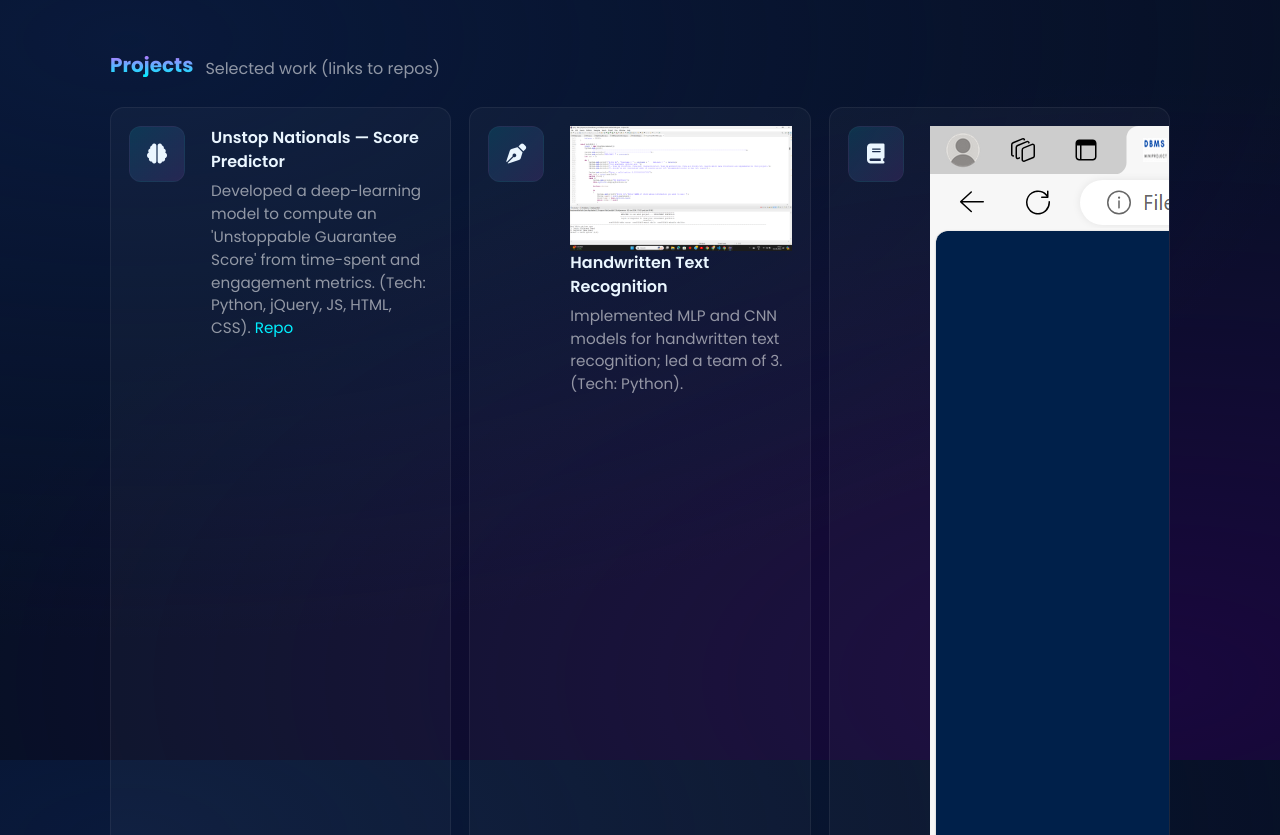
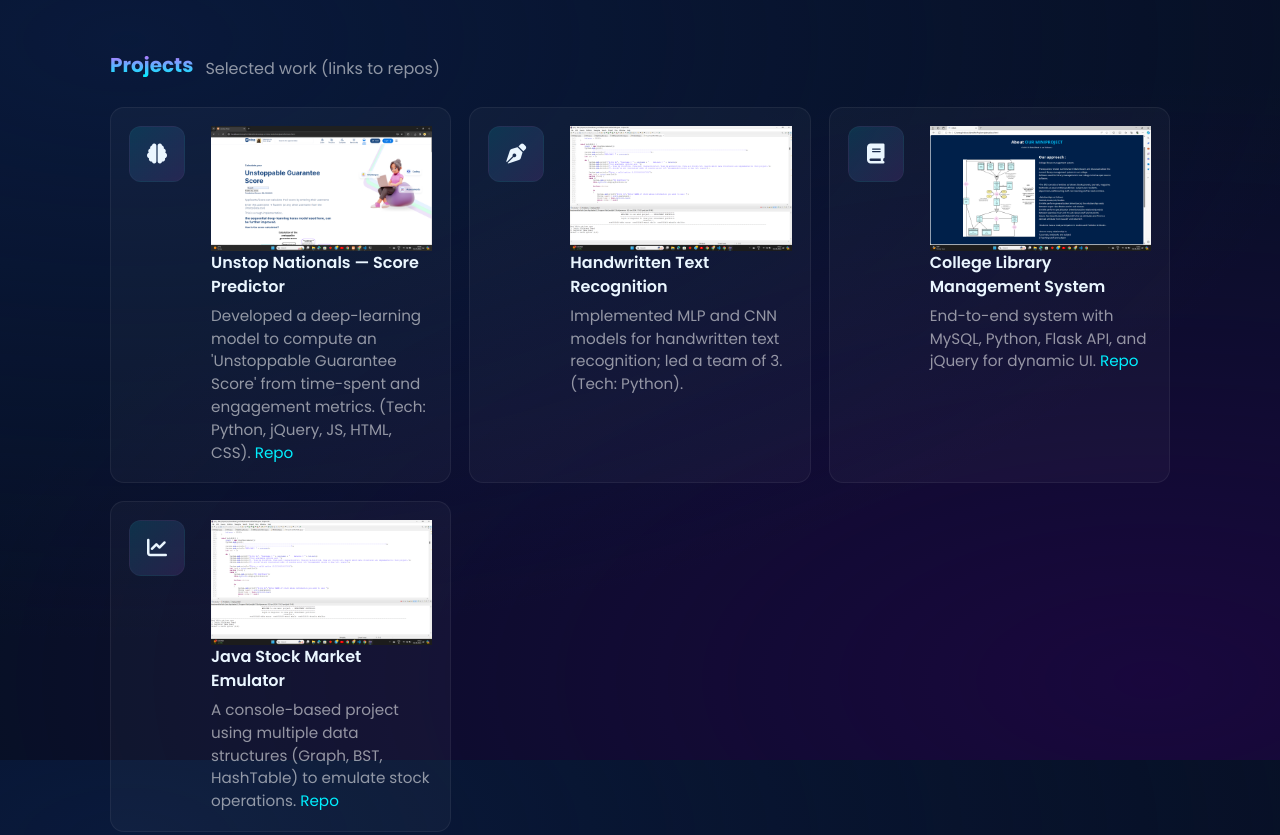
Before and after one commit to AbhaBarge/AbhaBarge.github.io, a plain HTML site: page index.html in a window 1280 px wide. Shown: the part 1640-2475 px from the top of the page. Drawn offline with nearby package versions, Linux system fonts and the light colour scheme; a small style sheet from the web is missing.

Commit message:
Update index.html

```diff
--- a/index.html
+++ b/index.html
@@ -380,6 +380,7 @@
       <div class="card-futuristic d-flex" style="gap:12px;">
         <div class="card-icon"><i class="fa-solid fa-brain"></i></div>
         <div>
+          <i><img src="images/forUsers.png" alt="#" style="width:100%; height:auto; object-fit:contain; display:block;"></i>
           <div class="card-title">Unstop Nationals — Score Predictor</div>
           <div class="card-desc">Developed a deep-learning model to compute an 'Unstoppable Guarantee Score' from time-spent and engagement metrics. (Tech: Python, jQuery, JS, HTML, CSS). <a href="https://github.com/AbhaBarge/UnstopNationals" target="_blank" rel="noopener">Repo</a></div>
         </div>
@@ -399,7 +400,7 @@
       <div class="card-futuristic d-flex" style="gap:12px;">
         <div class="card-icon"><i class="fa-solid fa-book"></i></div>
         <div>
-            <i><img src="images/dbmsMiniproj.png" alt="#"/></i>
+            <i><img src="images/dbmsMiniproj.png" alt="#" style="width:100%; height:auto; object-fit:contain; display:block;"></i>
           <div class="card-title">College Library Management System</div>
           <div class="card-desc">End-to-end system with MySQL, Python, Flask API, and jQuery for dynamic UI. <a href="https://github.com/AbhaBarge/DataBaseManagementMiniProject" target="_blank" rel="noopener">Repo</a></div>
         </div>
@@ -409,7 +410,7 @@
       <div class="card-futuristic d-flex" style="gap:12px;">
         <div class="card-icon"><i class="fa-solid fa-chart-line"></i></div>
         <div>
-            <i><img src="images/Java_InvestmentPortfolio.png" alt="#"/></i>
+            <i><img src="images/Java_InvestmentPortfolio.png" alt="#" style="width:100%; height:auto; object-fit:contain; display:block;"></i>
           <div class="card-title">Java Stock Market Emulator</div>
           <div class="card-desc">A console-based project using multiple data structures (Graph, BST, HashTable) to emulate stock operations. <a href="https://github.com/AbhaBarge/InvestmentPortfolio_consoleBased" target="_blank" rel="noopener">Repo</a></div>
         </div>
```
